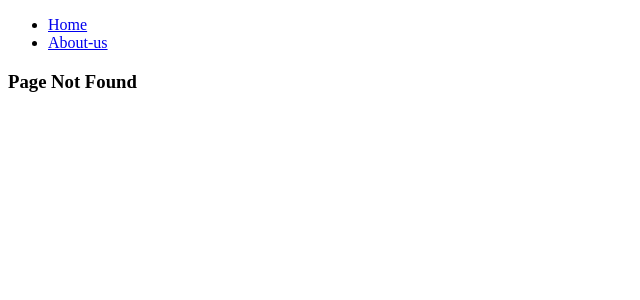
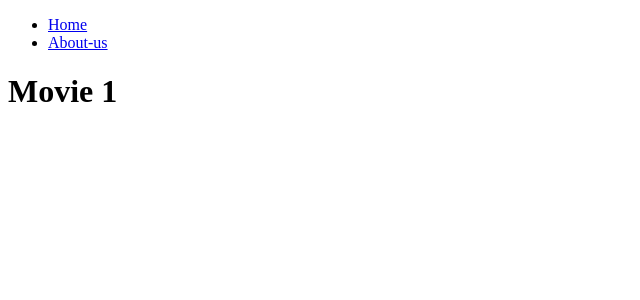
Before and after one commit to SeungEunChun/learn_Nextjs, a Next.js app: page /movies/1 in a window 1280 px wide. Before the commit this address had no page. Shown: the top 300 px of the page, without its empty margins (0-640 px from the left). Built offline with nearby package versions, Linux system fonts and the light colour scheme.

Commit message:
다이나믹 라우팅

```diff
--- /dev/null
+++ b/app/(movies)/movies/[id]/page.tsx
@@ -0,0 +1,4 @@
+export default function MovieDetail({ params: { id } }: { params: { id: string } }) {
+
+    return <h1>Movie {id}</h1>
+}
```
